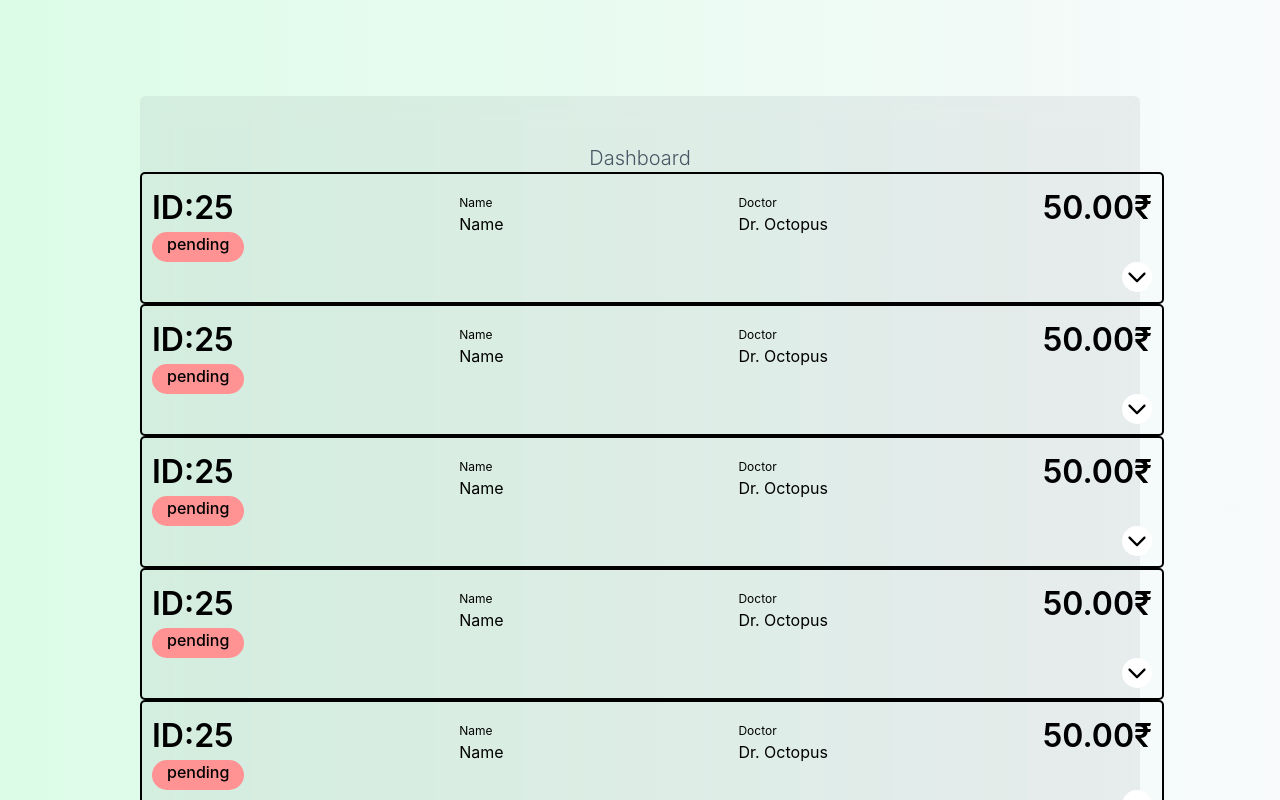
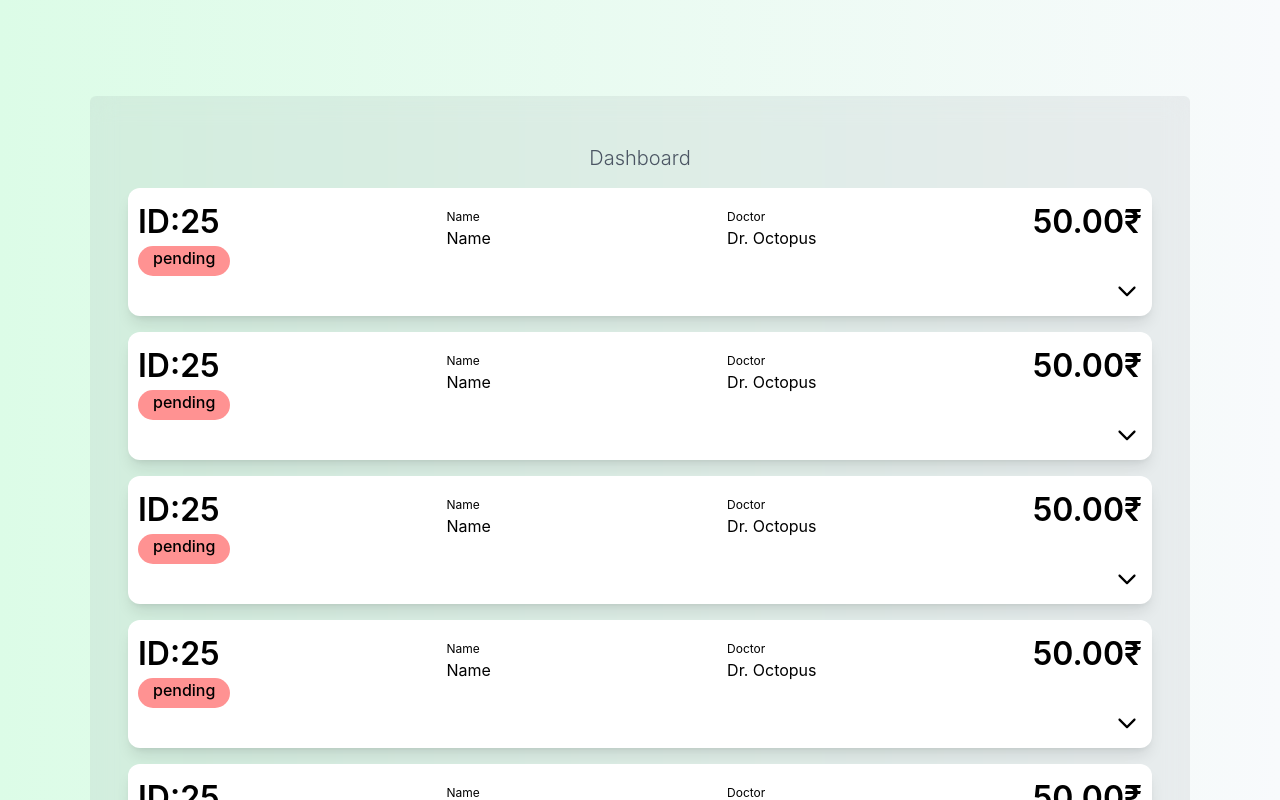
Before and after one commit to harinarayanan-kp/hackx, a React (Create React App) app: page /inventory in a window 1280 px wide. Shown: the top 800 px of the page. Built offline with nearby package versions, Linux system fonts and the light colour scheme.

Commit message:
tile changed

```diff
--- a/src/components/Inventory.jsx
+++ b/src/components/Inventory.jsx
@@ -5,7 +5,7 @@ const Inventory = () => {
     <div className='text-black'>
         <div className=' max-w-[1300px] flex flex-col bg-gradient-to-r from-green-100 to-slate-50 items-center h-[1200px] mx-auto'>
           <div className=''></div>
-        <div className='mt-[96px] bg-black w-[1000px] h-[900px] rounded-3xl  bg-gray-500 rounded-md bg-clip-padding backdrop-filter backdrop-blur-md bg-opacity-10 '>
+        <div className='mt-[96px] bg-black max-w-[1100px] w-full h-full rounded-3xl  bg-gray-500 rounded-md bg-clip-padding backdrop-filter backdrop-blur-md bg-opacity-10 '>
           <h1 className='text-xl font-light text-gray-600 text-center mt-12'>Dashboard</h1>
       <Tile/>
         <Tile/>
--- a/src/components/Tile.jsx
+++ b/src/components/Tile.jsx
@@ -41,7 +41,7 @@ const Tile = () => {
   ));
 
   return (
-    <div className="tilemain">
+    <div className="tilemain bg-white rounded-xl my-4 mx-auto shadow-lg">
       <div className="tiletop">
         <div className="">
           <div className="tileid">ID:{"25"}</div>
--- a/src/style.css
+++ b/src/style.css
@@ -118,8 +118,7 @@
   transition: 0.3s ease;
   padding: 10px;
   width: 80vw;
-  border-radius: 5px;
-  border: 2px solid black;
+
 }
 
 .tile1 {
```
Lines whose indentation alone changed are shown as unchanged.
